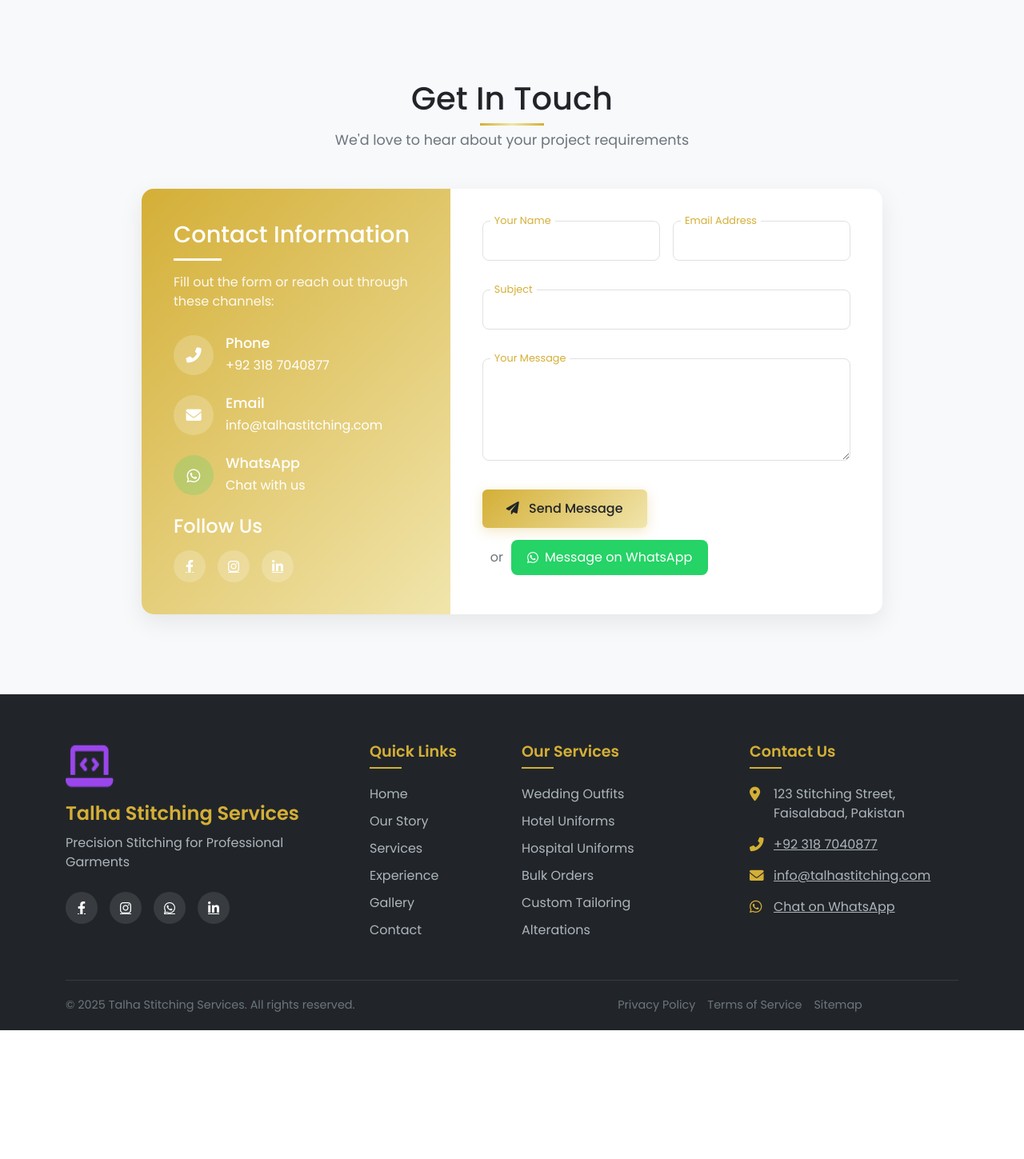
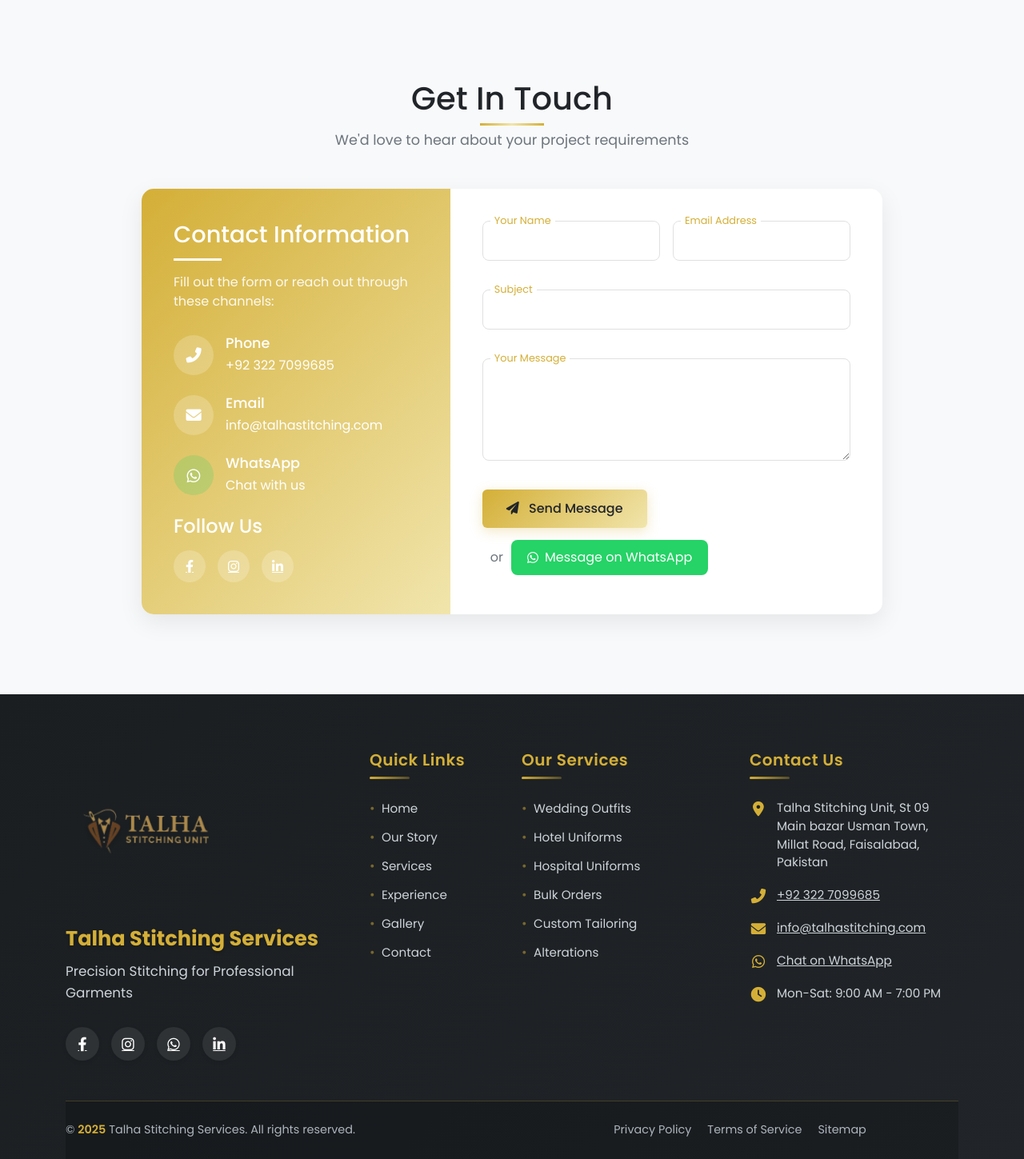
Before and after one commit to Haroon1056/talha-stitching, a Django app: page / in a window 1280 px wide. Shown: the part 4465-5914 px from the top of the page at 80% size. Before the commit the page ends 5753 px from the top, so only its background shows below. Run offline with Django 5.2, Linux system fonts and the light colour scheme.

Commit message:
code updated

```diff
--- a/stitching_unit/main/forms.py
+++ b/stitching_unit/main/forms.py
@@ -1,7 +1,16 @@
+# from django import forms
+# from .models import Contact
+
+# class ContactForm(forms.ModelForm):
+#     class Meta:
+#         model = Contact
+
+#         fields = ['name', 'email', 'message']
+
 from django import forms
-from .models import Contact
 
-class ContactForm(forms.ModelForm):
-    class Meta:
-        model = Contact
-        fields = ['name', 'email', 'message']
+class ContactForm(forms.Form):
+    name = forms.CharField(max_length=100)
+    email = forms.EmailField()
+    subject = forms.CharField(max_length=250)
+    message = forms.CharField(widget=forms.Textarea)
--- a/stitching_unit/main/models.py
+++ b/stitching_unit/main/models.py
@@ -3,6 +3,7 @@
 class Contact(models.Model):
     name = models.CharField(max_length=100)
     email = models.EmailField()
+    subject = models.TextField()
     message = models.TextField()
     date = models.DateTimeField(auto_now_add=True)
 
--- a/stitching_unit/main/views.py
+++ b/stitching_unit/main/views.py
@@ -1,15 +1,31 @@
-from django.shortcuts import render, redirect
+from django.core.mail import send_mail
+from django.shortcuts import render
 from .forms import ContactForm
-
-def home(request):
-    return render(request, 'index.html')
+from django.conf import settings
 
 def home(request):
     if request.method == 'POST':
         form = ContactForm(request.POST)
         if form.is_valid():
-            form.save()
-            return redirect('/')  # or redirect to a success message page
+            name = form.cleaned_data['name']
+            email = form.cleaned_data['email']
+            subject = form.cleaned_data['subject']  # ← fixed here
+            message = form.cleaned_data['message']
+
+            full_message = f"From: {name} <{email}>\n\nSubject: {subject}\n\nMessage:\n{message}"
+
+            send_mail(
+                subject=f"Talha Stitching Unit - Contact Form Submission - {subject}",
+                message=full_message,
+                from_email=settings.DEFAULT_FROM_EMAIL,
+                recipient_list=[settings.CONTACT_EMAIL],
+            )
+
+            return render(request, 'index.html', {
+                'form': ContactForm(),  # reset the form
+                'success': True         # flag for success message
+            })
     else:
         form = ContactForm()
+
     return render(request, 'index.html', {'form': form})
--- a/stitching_unit/static/css/style.css
+++ b/stitching_unit/static/css/style.css
@@ -783,39 +784,73 @@
   }
 }
 
-/* Footer Section */
+/* Footer Section - Updated Styles */
 .footer-section {
-  background-color: #212529;
+  background: linear-gradient(135deg, #1a1e21 0%, #212529 100%);
   color: #fff;
-  padding: 60px 0 0;
+  padding: 70px 0 0;
   position: relative;
+  font-family: 'Poppins', sans-serif;
 }
 
 .footer-content {
-  padding-bottom: 40px;
-  border-bottom: 1px solid rgba(255, 255, 255, 0.1);
+  padding-bottom: 50px;
+  border-bottom: 1px solid rgba(212, 175, 55, 0.2);
 }
 
 .footer-brand {
-  margin-bottom: 25px;
+  margin-bottom: 30px;
+}
+
+.logo-link {
+  display: inline-block;
+  margin-bottom: 20px;
+  transition: transform 0.3s ease;
 }
 
 .footer-logo {
-  width: 60px;
-  height: 60px;
-  margin-bottom: 15px;
+  width: 530px;
+  height: 130px;
+  object-fit: contain;
+  filter: drop-shadow(0 2px 5px rgba(0,0,0,0.3));
+}
+
+.animated-logo {
+  animation: gentlePulse 4s infinite ease-in-out;
+}
+
+@keyframes gentlePulse {
+  0%, 100% {
+    transform: scale(1) rotate(0deg);
+  }
+  25% {
+    transform: scale(1.03) rotate(1deg);
+  }
+  50% {
+    transform: scale(1.05) rotate(-1deg);
+  }
+  75% {
+    transform: scale(1.03) rotate(1deg);
+  }
+}
+
+.logo-link:hover {
+  transform: translateY(-5px);
 }
 
 .footer-company-name {
-  font-size: 1.5rem;
-  font-weight: 600;
-  margin-bottom: 10px;
+  font-size: 1.6rem;
+  font-weight: 700;
+  margin-bottom: 12px;
   color: #d4af37;
+  text-shadow: 0 2px 4px rgba(0,0,0,0.2);
 }
 
 .footer-tagline {
-  color: #adb5bd;
-  margin-bottom: 20px;
+  color: #ced4da;
+  margin-bottom: 25px;
+  font-size: 1.05rem;
+  line-height: 1.6;
 }
 
 .footer-social {
@@ -827,17 +862,32 @@
   display: flex;
   align-items: center;
   justify-content: center;
-  width: 40px;
-  height: 40px;
-  background-color: rgba(255, 255, 255, 0.1);
+  width: 42px;
+  height: 42px;
+  background-color: rgba(255, 255, 255, 0.08);
   border-radius: 50%;
   color: #fff;
   transition: all 0.3s ease;
+  font-size: 1.1rem;
+  box-shadow: 0 2px 5px rgba(0,0,0,0.1);
 }
 
 .social-icon:hover {
-  background-color: #d4af37;
-  transform: translateY(-3px);
+  transform: translateY(-3px) scale(1.1);
+  box-shadow: 0 5px 15px rgba(0,0,0,0.2);
+}
+
+.social-icon:hover i {
+  animation: iconBounce 0.5s ease;
+}
+
+@keyframes iconBounce {
+  0%, 100% {
+    transform: scale(1);
+  }
+  50% {
+    transform: scale(1.3);
+  }
 }
 
 .whatsapp-icon:hover {
@@ -845,12 +895,13 @@
 }
 
 .footer-heading {
-  font-size: 1.2rem;
+  font-size: 1.25rem;
   font-weight: 600;
-  margin-bottom: 20px;
+  margin-bottom: 25px;
   color: #d4af37;
   position: relative;
-  padding-bottom: 10px;
+  padding-bottom: 12px;
+  letter-spacing: 0.5px;
 }
 
 .footer-heading::after {
@@ -858,9 +909,10 @@
   position: absolute;
   bottom: 0;
   left: 0;
-  width: 40px;
-  height: 2px;
-  background-color: #d4af37;
+  width: 50px;
+  height: 3px;
+  background: linear-gradient(90deg, #d4af37 0%, rgba(212, 175, 55, 0.3) 100%);
+  border-radius: 3px;
 }
 
 .footer-links {
@@ -870,19 +922,30 @@
 }
 
 .footer-links li {
-  margin-bottom: 10px;
+  margin-bottom: 12px;
+  position: relative;
+  padding-left: 15px;
+}
+
+.footer-links li::before {
+  content: '•';
+  position: absolute;
+  left: 0;
+  color: rgba(212, 175, 55, 0.5);
 }
 
 .footer-links a {
-  color: #adb5bd;
+  color: #ced4da;
   text-decoration: none;
   transition: all 0.3s ease;
   display: inline-block;
+  font-size: 0.95rem;
 }
 
 .footer-links a:hover {
   color: #d4af37;
   transform: translateX(5px);
+  text-shadow: 0 0 5px rgba(212, 175, 55, 0.3);
 }
 
 .footer-contact-info {
@@ -892,58 +955,84 @@
 }
 
 .footer-contact-info li {
-  margin-bottom: 15px;
+  margin-bottom: 18px;
   display: flex;
   align-items: flex-start;
 }
 
 .footer-contact-info i {
   color: #d4af37;
-  margin-right: 10px;
+  margin-right: 12px;
   margin-top: 3px;
-  font-size: 1.1rem;
-  min-width: 20px;
+  font-size: 1.15rem;
+  min-width: 22px;
+  text-align: center;
 }
 
 .footer-contact-info span,
 .footer-contact-info a {
-  color: #adb5bd;
+  color: #ced4da;
   transition: all 0.3s ease;
+  font-size: 0.95rem;
+  line-height: 1.5;
 }
 
 .footer-contact-info a:hover {
   color: #d4af37;
   text-decoration: none;
+  text-shadow: 0 0 5px rgba(212, 175, 55, 0.3);
 }
 
 .footer-bottom {
-  padding: 20px 0;
+  padding: 25px 0;
+  background-color: rgba(0, 0, 0, 0.2);
 }
 
 .copyright-text {
-  color: #6c757d;
+  color: #adb5bd;
   margin: 0;
   font-size: 0.9rem;
 }
 
+#current-year {
+  font-weight: 600;
+  color: #d4af37;
+}
+
 .footer-legal-links {
   display: flex;
-  gap: 15px;
+  gap: 20px;
   justify-content: center;
 }
 
 .footer-legal-links a {
-  color: #6c757d;
+  color: #adb5bd;
   font-size: 0.9rem;
   text-decoration: none;
   transition: all 0.3s ease;
+  position: relative;
+}
+
+.footer-legal-links a::after {
+  content: '';
+  position: absolute;
+  bottom: -2px;
+  left: 0;
+  width: 0;
+  height: 1px;
+  background-color: #d4af37;
+  transition: width 0.3s ease;
 }
 
 .footer-legal-links a:hover {
   color: #d4af37;
 }
 
-/* Back to Top Button */
+.footer-legal-links a:hover::after {
+  width: 100%;
+}
+
+/* Back to Top Button - Enhanced */
 .back-to-top {
   position: fixed;
   bottom: 30px;
--- a/stitching_unit/templates/index.html
+++ b/stitching_unit/templates/index.html
@@ -3,7 +3,7 @@
 <html lang="en">
 <head>
   <meta charset="UTF-8">
-  <title>Talha Garments Stitching</title>
+  <title>Talha Stitching Services</title>
   <link href="https://cdn.jsdelivr.net/npm/bootstrap@5.3.0/dist/css/bootstrap.min.css" rel="stylesheet">
   <link href="https://fonts.googleapis.com/css2?family=Poppins:wght@300;400;500;600;700&display=swap" rel="stylesheet">
   <link rel="stylesheet" href="https://cdnjs.cloudflare.com/ajax/libs/font-awesome/6.0.0/css/all.min.css">
@@ -15,8 +15,8 @@
 <nav id="navbar" class="navbar navbar-expand-lg fixed-top navbar-dark">
   <div class="container">
     <div class="d-flex align-items-center">
-      <img src="{% static 'images/logo.png' %}" alt="Logo" class="navbar-brand-logo me-2" style="width: 40px; height: 40px;">
-      <a class="navbar-brand fw-bold" href="#home">Talha Stitching</a>
+      <img src="{% static 'images/logo1.png' %}" alt="Logo" class="navbar-brand-logo me-2" style="width: 100px; height: 100px;">
+      <a class="navbar-brand fw-bold" href="#home">Talha Stitching Services</a>
     </div>
     <button class="navbar-toggler custom-toggler" type="button" data-bs-toggle="collapse" data-bs-target="#navbarNav" aria-controls="navbarNav" aria-expanded="false" aria-label="Toggle navigation">
       <span class="navbar-toggler-icon"></span>
@@ -383,7 +397,7 @@
                   </div>
                   <div class="contact-details">
                     <h4>Phone</h4>
-                    <a href="tel:+923187040877">+92 318 7040877</a>
+                    <a href="tel:+923227099685">+92 322 7099685</a>
                   </div>
                 </div>
 
@@ -476,15 +490,17 @@
         <!-- Footer Brand Column -->
         <div class="col-lg-4 mb-4 mb-lg-0">
           <div class="footer-brand">
-            <img src="{% static 'images/logo.png' %}" alt="Talha Stitching Logo" class="footer-logo">
+            <a href="#home" class="logo-link">
+              <img src="{% static 'images/logo1.png' %}" style= "width: 200px; height: 200px;"  alt="Talha Stitching Logo" class="footer-logo animated-logo" style="max-width: 150px; height: auto;">
+            </a>
             <h3 class="footer-company-name">Talha Stitching Services</h3>
             <p class="footer-tagline">Precision Stitching for Professional Garments</p>
           </div>
           <div class="footer-social">
-            <a href="#" class="social-icon"><i class="fab fa-facebook-f"></i></a>
-            <a href="#" class="social-icon"><i class="fab fa-instagram"></i></a>
-            <a href="https://wa.me/923187040877" class="social-icon whatsapp-icon"><i class="fab fa-whatsapp"></i></a>
-            <a href="#" class="social-icon"><i class="fab fa-linkedin-in"></i></a>
+            <a href="#" class="social-icon" aria-label="Facebook"><i class="fab fa-facebook-f"></i></a>
+            <a href="#" class="social-icon" aria-label="Instagram"><i class="fab fa-instagram"></i></a>
+            <a href="https://wa.me/923227099685" class="social-icon whatsapp-icon" aria-label="WhatsApp"><i class="fab fa-whatsapp"></i></a>
+            <a href="#" class="social-icon" aria-label="LinkedIn"><i class="fab fa-linkedin-in"></i></a>
           </div>
         </div>
 
@@ -492,12 +508,12 @@
         <div class="col-lg-2 col-md-4 mb-4 mb-md-0">
           <h4 class="footer-heading">Quick Links</h4>
           <ul class="footer-links">
-            <li><a href="#home">Home</a></li>
-            <li><a href="#about">Our Story</a></li>
-            <li><a href="#services">Services</a></li>
-            <li><a href="#experience">Experience</a></li>
-            <li><a href="#gallery">Gallery</a></li>
-            <li><a href="#contact">Contact</a></li>
+            <li><a href="#home" aria-label="Home">Home</a></li>
+            <li><a href="#about" aria-label="Our Story">Our Story</a></li>
+            <li><a href="#services" aria-label="Services">Services</a></li>
+            <li><a href="#experience" aria-label="Experience">Experience</a></li>
+            <li><a href="#gallery" aria-label="Gallery">Gallery</a></li>
+            <li><a href="#contact" aria-label="Contact">Contact</a></li>
           </ul>
         </div>
 
@@ -520,19 +536,23 @@
           <ul class="footer-contact-info">
             <li>
               <i class="fas fa-map-marker-alt"></i>
-              <span>123 Stitching Street, Faisalabad, Pakistan</span>
+              <span>Talha Stitching Unit, St 09 Main bazar Usman Town, Millat Road, Faisalabad, Pakistan</span>
             </li>
             <li>
               <i class="fas fa-phone-alt"></i>
-              <a href="tel:+923187040877">+92 318 7040877</a>
+              <a href="tel:+923227099685" aria-label="Call us">+92 322 7099685</a>
             </li>
             <li>
               <i class="fas fa-envelope"></i>
-              <a href="mailto:info@talhastitching.com">info@talhastitching.com</a>
+              <a href="mailto:info@talhastitching.com" aria-label="Email us">info@talhastitching.com</a>
             </li>
             <li>
               <i class="fab fa-whatsapp"></i>
-              <a href="https://wa.me/923187040877" target="_blank">Chat on WhatsApp</a>
+              <a href="https://wa.me/923227099685" target="_blank" aria-label="Chat on WhatsApp">Chat on WhatsApp</a>
+            </li>
+            <li>
+              <i class="fas fa-clock"></i>
+              <span>Mon-Sat: 9:00 AM - 7:00 PM</span>
             </li>
           </ul>
         </div>
@@ -542,13 +562,13 @@
     <div class="footer-bottom">
       <div class="row align-items-center">
         <div class="col-md-6 text-center text-md-start">
-          <p class="copyright-text">&copy; 2025 Talha Stitching Services. All rights reserved.</p>
+          <p class="copyright-text">&copy; <span id="current-year">2025</span> Talha Stitching Services. All rights reserved.</p>
         </div>
         <div class="col-md-6 text-center text-md-end">
           <div class="footer-legal-links">
-            <a href="#">Privacy Policy</a>
-            <a href="#">Terms of Service</a>
-            <a href="#">Sitemap</a>
+            <a href="#" aria-label="Privacy Policy">Privacy Policy</a>
+            <a href="#" aria-label="Terms of Service">Terms of Service</a>
+            <a href="#" aria-label="Sitemap">Sitemap</a>
           </div>
         </div>
       </div>
```
Also changed, not shown: other parts of stitching_unit/static/css/style.css (+56 -10 lines), other parts of stitching_unit/templates/index.html (+30 -16 lines), stitching_unit/requirements.txt (added, +30 -0 lines), stitching_unit/stitching_unit/settings.py (+14 -0 lines), stitching_unit/static/images/logo.png (deleted), stitching_unit/static/images/logo1.png (added), stitching_unit/static/images/talha-stitching-logo.png (added), stitching_unit/static/js/script.js (line endings or trailing spaces).
